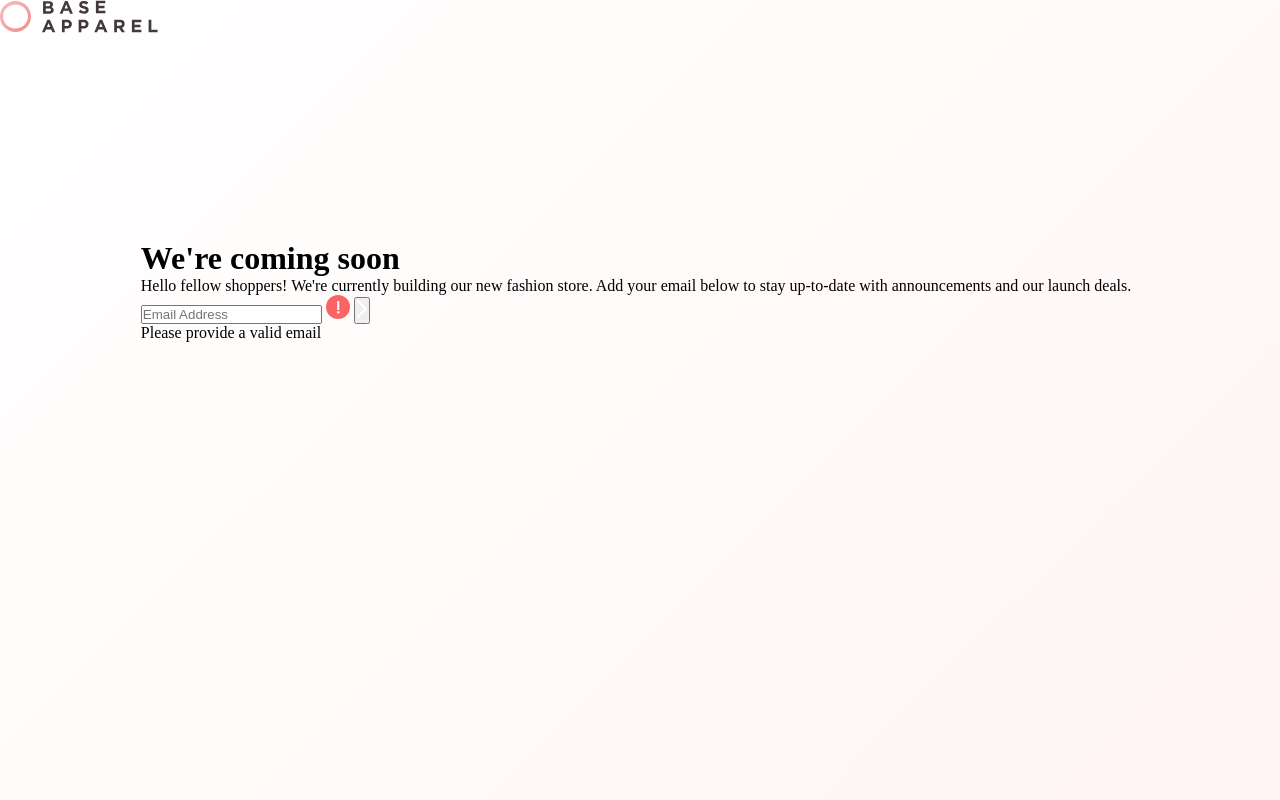
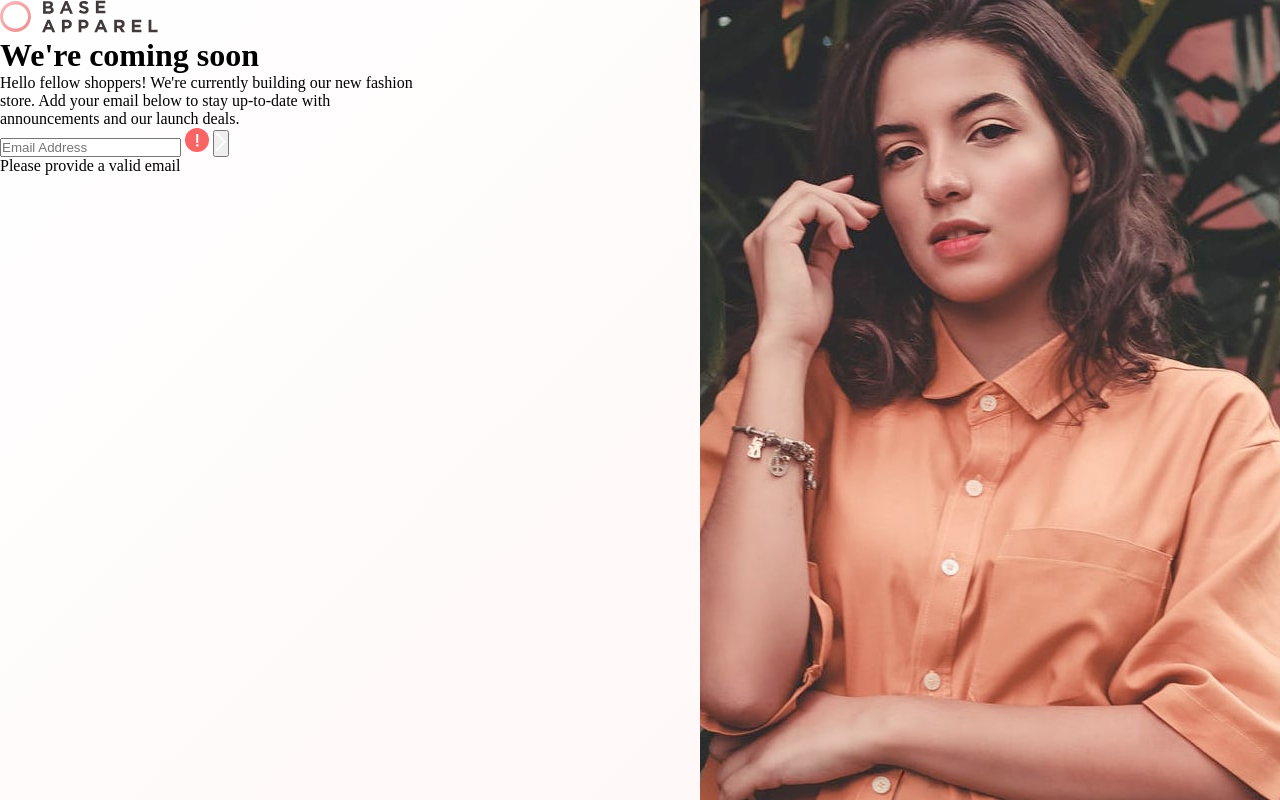
Before and after one commit to TornikeTt/base-apparel-coming-soon, a plain HTML site: page index.html in a window 1280 px wide. Drawn offline with Linux system fonts and the light colour scheme.

Commit message:
starting new styleing for new html structure

```diff
--- a/style/style.scss
+++ b/style/style.scss
@@ -22,39 +22,23 @@ $G2_red-gradient: linear-gradient(135deg, hsl(0, 80%, 86%), hsl(0, 74%, 74%));
 body {
     width: 100%;
     height: 100vh;
-    overflow: hidden;
-
     background: $G1_light-gradient;
 }
 
 main {
     width: inherit;
     height: 100%;
-    position: relative;
+    display: flex;
+    justify-content: space-between;
 }
 
-header {
-    width: inherit;
+.container {
+    width: 430px;
     height: inherit;
-
-    display: flex;
-    align-items: flex-start;
-    justify-content: space-between;
-
-    .logo {
-        margin-left: 11%;
-        margin-top: 70px;
-    }
-
-    .hero-image {
-        width: min(580px, 55%);
-        height: 100%;
-        object-fit: cover;
-    }
 }
 
-.coming-soon {
-    position: absolute;
-    top: 240px;
-    left: 11%;
+.hero {
+    width: min(580px, 55%);
+    height: inherit;
+    background: url("../images/hero-desktop.jpg") no-repeat center / cover;
 }
```
Also changed, not shown: style/style.css, 1 other file.
